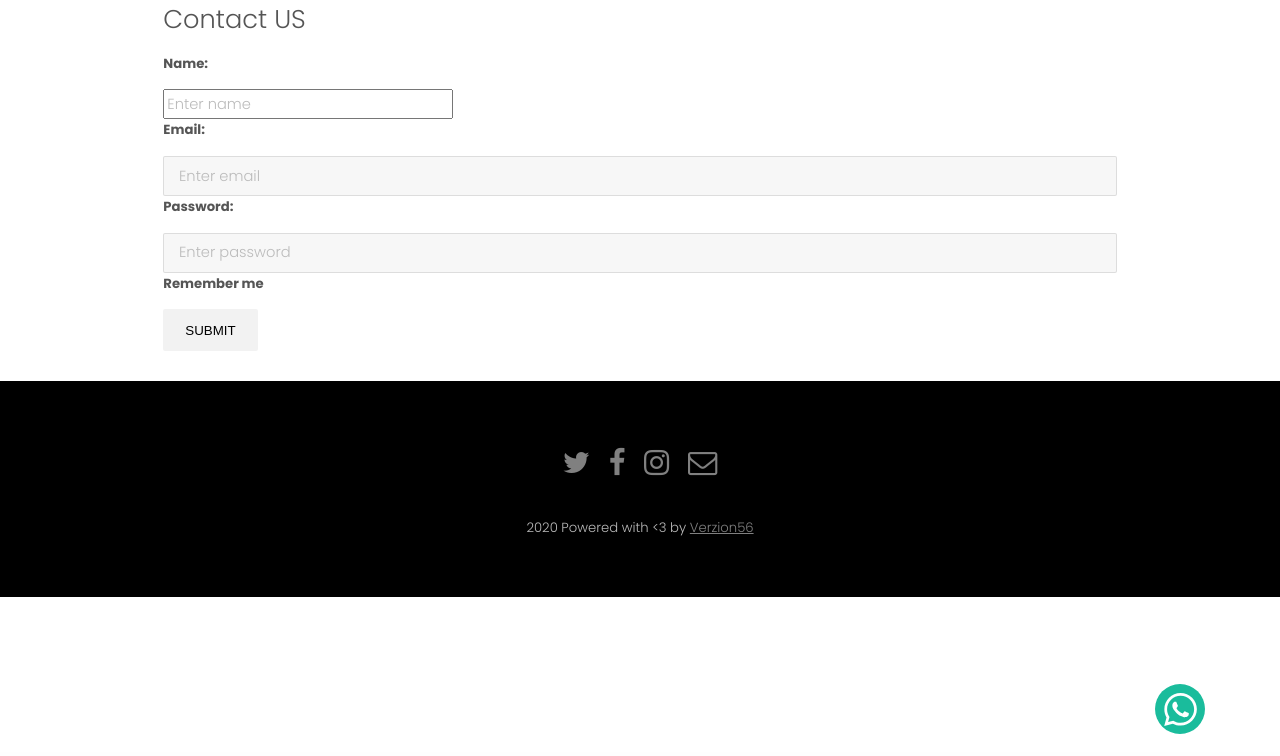
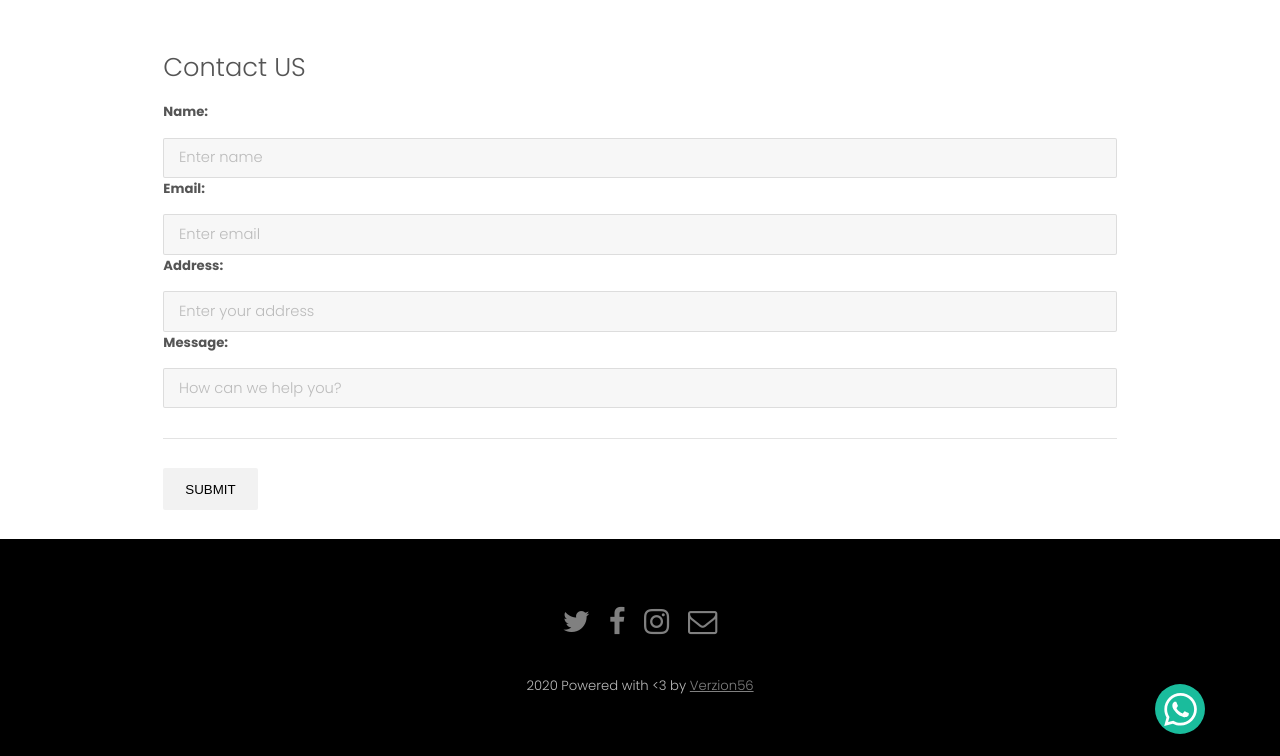
Before and after one commit to 56kz/texastaxes, a PHP site: page /contact.html in a window 1280 px wide. Shown: the part 48-804 px from the top of the page. Before the commit the page ends 782 px from the top, so only its background shows below. Run offline with PHP 8.4, Linux system fonts and the light colour scheme.

```diff
--- a/contact.html
+++ b/contact.html
@@ -32,29 +32,29 @@
 					</svg>
 					<span class="text-send">Send via whatsapp!</span>
 			</a>
-
+<br><br>
 
       <div class="container">
         <div class="col-md-6 col-md-offset-3">
           <h2>Contact US</h2>
           <form action="/action_page.php">
 						<div class="form-group">
-							<label for="name">Name:</label>
-							<input type="name" class="form-control" id="name" placeholder="Enter name" name="name">
+							<label for="email">Name:</label>
+							<input type="email" class="form-control" id="name" placeholder="Enter name" name="name">
 						</div>
             <div class="form-group">
               <label for="email">Email:</label>
               <input type="email" class="form-control" id="email" placeholder="Enter email" name="email">
             </div>
-            <div class="form-group">
-              <label for="pwd">Password:</label>
-              <input type="password" class="form-control" id="pwd" placeholder="Enter password" name="pswd">
-            </div>
-            <div class="form-group form-check">
-              <label class="form-check-label">
-                <input class="form-check-input" type="checkbox" name="remember"> Remember me
-              </label>
-            </div>
+						<div class="form-group">
+							<label for="email">Address:</label>
+							<input type="email" class="form-control" id="address" placeholder="Enter your address" name="address">
+						</div>
+						<div class="form-group">
+							<label for="email">Message:</label>
+							<input type="email" class="form-control" id="message" placeholder="How can we help you?" name="message">
+						</div>
+						<hr>
             <button type="submit" class="btn btn-primary">Submit</button>
           </form>
         </div>
```
Also changed, not shown: assets/css/main.css (+6 -4 lines).
